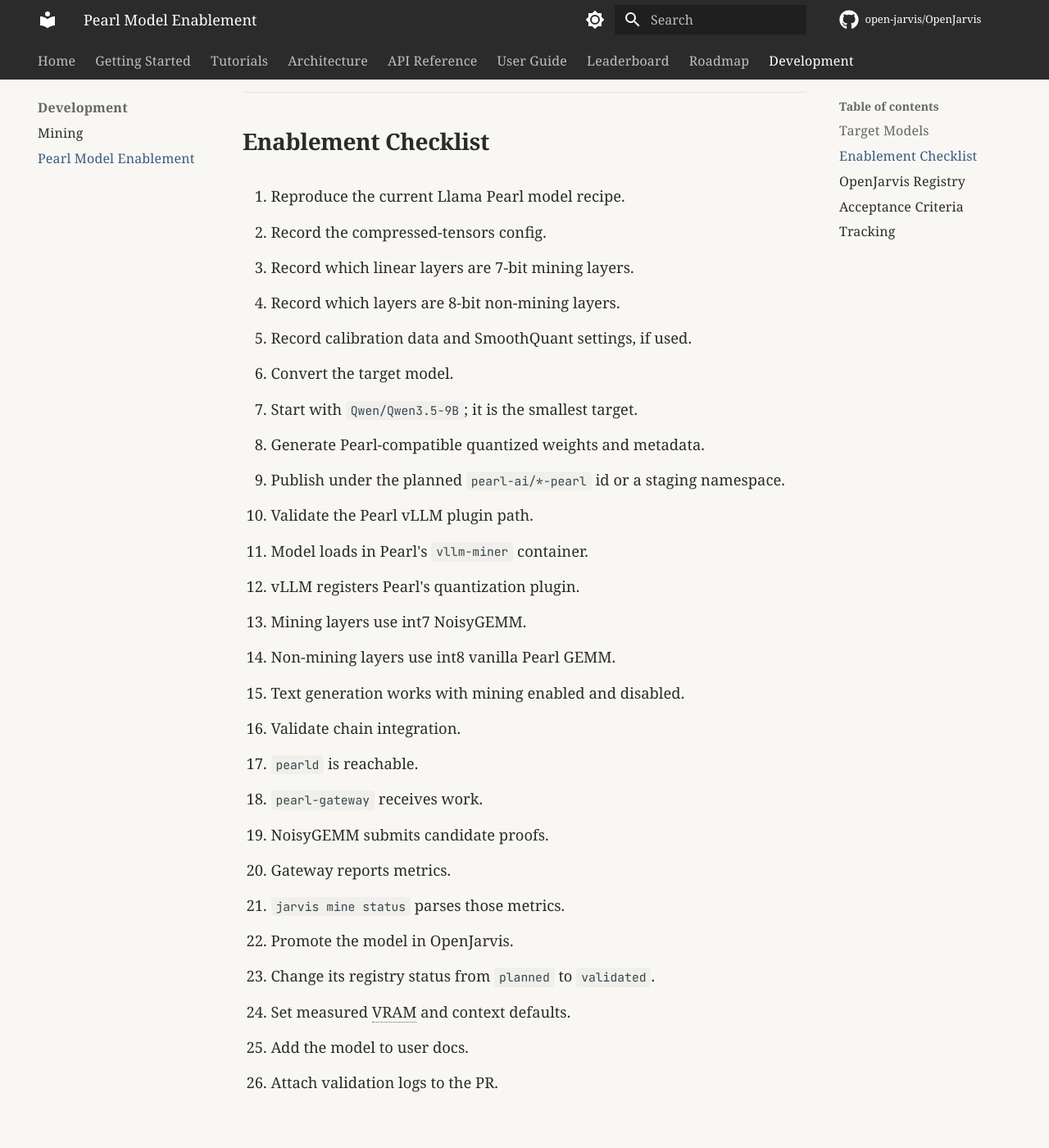
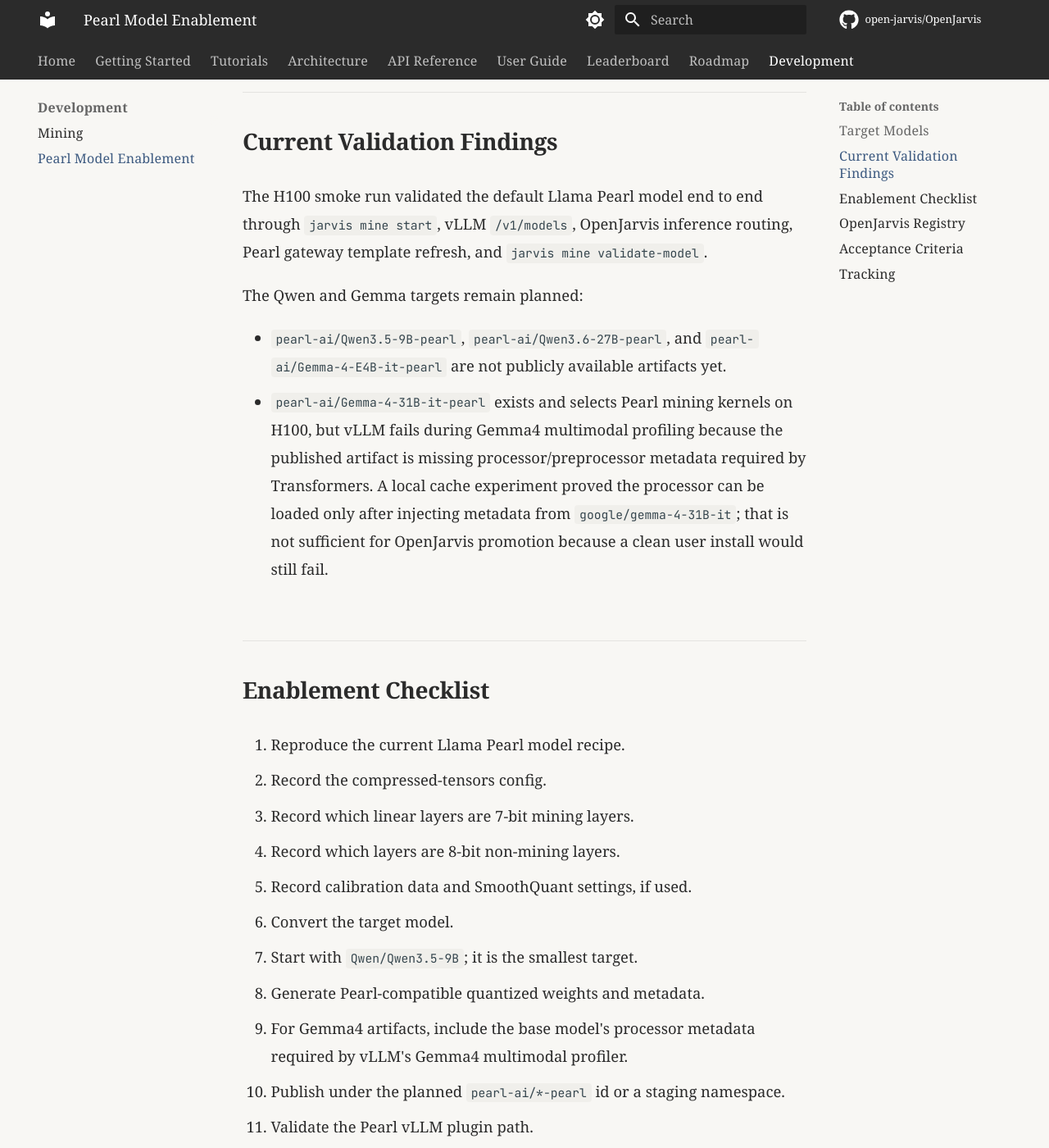
Before and after one commit to ImSothe/Jarvis-Project-by-Sothe, an MkDocs documentation site: the page built from docs/development/pearl-model-enablement.md, in a window 1280 px wide and 1400 px high, scrolled down 1172 px. Shown: the whole window at 82% size. Built offline with MkDocs 1.6.1 and Material for MkDocs 9.7.7, drawn with Linux system fonts in a browser that asks for light colours; some web fonts are replaced; comment, search, counter and statistics services are not loaded.

Commit message:
docs(mining): record Gemma/Qwen Pearl validation blockers
Record H100 validation findings for planned Gemma/Qwen Pearl models and keep them planned until public artifacts pass runtime validation.

````diff
--- a/docs/development/pearl-model-enablement.md
+++ b/docs/development/pearl-model-enablement.md
@@ -23,6 +23,23 @@
 pearl-ai/Llama-3.3-70B-Instruct-pearl
 ```
 
+## Current Validation Findings
+
+The H100 smoke run validated the default Llama Pearl model end to end through
+`jarvis mine start`, vLLM `/v1/models`, OpenJarvis inference routing, Pearl
+gateway template refresh, and `jarvis mine validate-model`.
+
+The Qwen and Gemma targets remain planned:
+
+- `pearl-ai/Qwen3.5-9B-pearl`, `pearl-ai/Qwen3.6-27B-pearl`, and
+  `pearl-ai/Gemma-4-E4B-it-pearl` are not publicly available artifacts yet.
+- `pearl-ai/Gemma-4-31B-it-pearl` exists and selects Pearl mining kernels on
+  H100, but vLLM fails during Gemma4 multimodal profiling because the published
+  artifact is missing processor/preprocessor metadata required by Transformers.
+  A local cache experiment proved the processor can be loaded only after
+  injecting metadata from `google/gemma-4-31B-it`; that is not sufficient for
+  OpenJarvis promotion because a clean user install would still fail.
+
 ## Enablement Checklist
 
 1. Reproduce the current Llama Pearl model recipe.
@@ -34,6 +51,8 @@
 2. Convert the target model.
    - Start with `Qwen/Qwen3.5-9B`; it is the smallest target.
    - Generate Pearl-compatible quantized weights and metadata.
+   - For Gemma4 artifacts, include the base model's processor metadata required
+     by vLLM's Gemma4 multimodal profiler.
    - Publish under the planned `pearl-ai/*-pearl` id or a staging namespace.
 
 3. Validate the Pearl vLLM plugin path.
````
Also changed, not shown: docs/user-guide/mining.md (+6 -0 lines), 1 other file.
